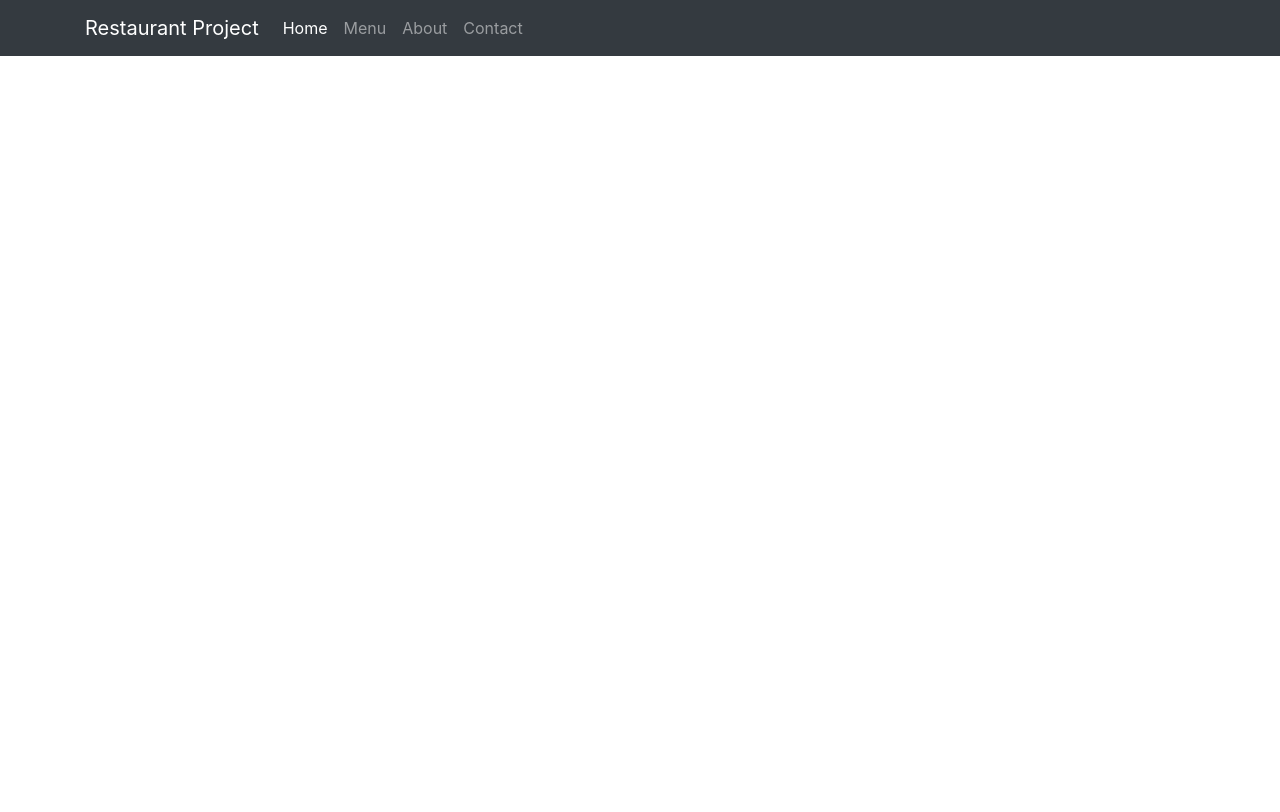
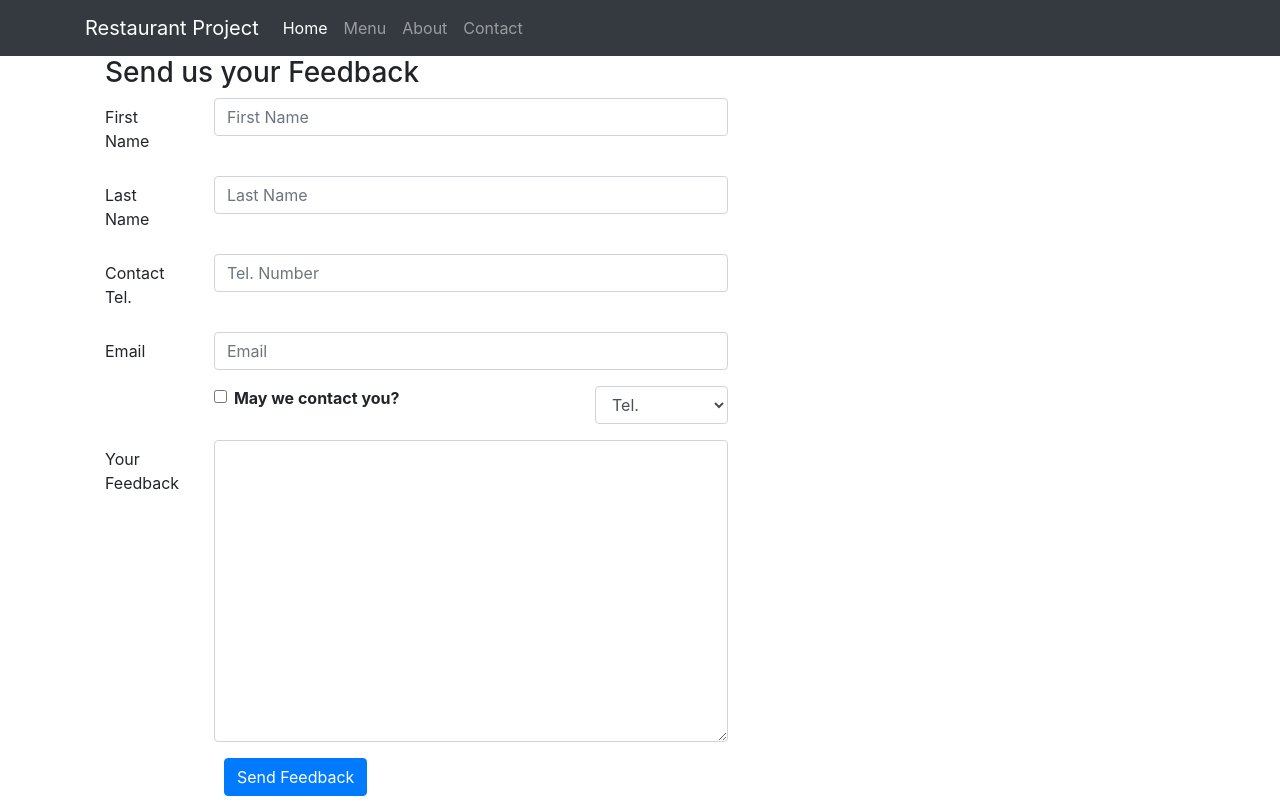
Before and after one commit to sakil-islam/Restaurant-Project--------React-Js, a React (Create React App) app: page /contact in a window 1280 px wide. Built offline with nearby package versions, Linux system fonts and the light colour scheme.

Commit message:
CreCreate Contact Form

```diff
--- a/src/components/body/Body.js
+++ b/src/components/body/Body.js
@@ -3,16 +3,18 @@ import Menu from './Menu';
 import Home from './Home';
 import Contact from './Contact';
 import About from './About';
-import { Route } from 'react-router-dom';
+import { Route, Redirect, Switch } from 'react-router-dom';
 
 const Body = () => {
     return (
         <div>
-            <Route path="/" exact component={Home} />
-            <Route path="/menu" exact component={Menu} />
-            <Route path="/contact" exact component={Contact} />
-            <Route path="/about" exact component={About} />
-            {/* <Redirect from="/" to="/menu" /> */}
+            <Switch>
+                <Route path="/home" exact component={Home} />
+                <Route path="/menu" exact component={Menu} />
+                <Route path="/contact" exact component={Contact} />
+                <Route path="/about" exact component={About} />
+                <Redirect from="/home" to="/" />
+            </Switch>
         </div>
     );
 }
--- a/src/components/body/Contact.js
+++ b/src/components/body/Contact.js
@@ -1,10 +1,143 @@
 import React, { Component } from 'react';
+import { Button, Form, FormGroup, Label, Input, Col } from 'reactstrap';
 
 class Contact extends Component {
+    constructor(props) {
+        super(props);
+        this.state = {
+            firstname: "",
+            lastname: "",
+            telnum: "",
+            email: "",
+            agree: false,
+            contactType: 'Tel.',
+            message: ""
+        }
+        this.handleInputChange = this.handleInputChange.bind(this);
+        this.handleSubmit = this.handleSubmit.bind(this);
+    }
+
+    handleInputChange = event => {
+        const value = event.target.type === 'checkbox' ? event.target.checked : event.target.value;
+        const name = event.target.name;
+        this.setState({
+            [name]: value
+        })
+    }
+
+    handleSubmit = event => {
+        console.log(this.state);
+        event.preventDefault();
+    }
+
     render() {
         return (
-            <div>
+            <div className="container">
+                <div className="row row-content" style={{ paddingLeft: "20px", textAlign: "left" }}>
+                    <div className="col-12">
+                        <h3>Send us your Feedback</h3>
+                    </div>
+                    <div className="col-12 col-md-7">
+                        <Form onSubmit={this.handleSubmit}>
+                            <FormGroup row>
+                                <Label htmlFor="firstname" md={2}>First Name</Label>
+                                <Col md={10}>
+                                    <Input
+                                        type="text"
+                                        name="firstname"
+                                        placeholder="First Name"
+                                        value={this.state.firstname}
+                                        onChange={this.handleInputChange}
+                                    />
+                                </Col>
+                            </FormGroup>
+                            <FormGroup row>
+                                <Label htmlFor="lastname" md={2}>Last Name</Label>
+                                <Col md={10}>
+                                    <Input
+                                        type="text"
+                                        name="lastname"
+                                        value={this.state.lastname}
+                                        placeholder="Last Name"
+                                        onChange={this.handleInputChange}
+                                    />
+                                </Col>
+                            </FormGroup>
+                            <FormGroup row>
+                                <Label htmlFor="telnum" md={2}>Contact Tel.</Label>
+                                <Col md={10}>
+                                    <Input
+                                        type="tel"
+                                        name="telnum"
+                                        value={this.state.telnum}
+                                        placeholder="Tel. Number"
+                                        onChange={this.handleInputChange}
+                                    />
+                                </Col>
+                            </FormGroup>
+                            <FormGroup row>
+                                <Label htmlFor="email" md={2}>Email</Label>
+                                <Col md={10}>
+                                    <Input
+                                        type="email"
+                                        name="email"
+                                        value={this.state.email}
+                                        placeholder="Email"
+                                        onChange={this.handleInputChange}
+                                    />
+                                </Col>
+                            </FormGroup>
+                            <FormGroup row>
+                                <Col md={{ size: 6, offset: 2 }}>
+                                    <FormGroup check>
+                                        <Label check>
+                                            <Input
+                                                type="checkbox"
+                                                name="agree"
+                                                checked={this.state.agree}
+                                                onChange={this.handleInputChange}
+                                            />
+                                            <strong>May we contact you?
+                                            </strong>
+                                        </Label>
+                                    </FormGroup>
+                                </Col>
+                                <Col md={{ size: 3, offset: 1 }}>
+                                    <Input
+                                        type="select"
+                                        name="contactType"
+                                        value={this.state.contactType}
+                                        onChange={this.handleInputChange}
+                                    >
+                                        <option>Tel.</option>
+                                        <option>Email</option>
+                                    </Input>
+                                </Col>
+                            </FormGroup>
+                            <FormGroup row>
+                                <Label htmlFor="message" md={2}>Your Feedback</Label>
+                                <Col md={10}>
+                                    <Input
+                                        type="textarea"
+                                        name="message"
+                                        value={this.state.message}
+                                        rows="12"
+                                        onChange={this.handleInputChange}
+                                    >
 
+                                    </Input>
+                                </Col>
+                            </FormGroup>
+                            <FormGroup>
+                                <Col md={{ size: 10, offset: 2 }}>
+                                    <Button type="submit" color="primary">
+                                        Send Feedback
+                                    </Button>
+                                </Col>
+                            </FormGroup>
+                        </Form>
+                    </div>
+                </div>
             </div>
         );
     }
```
